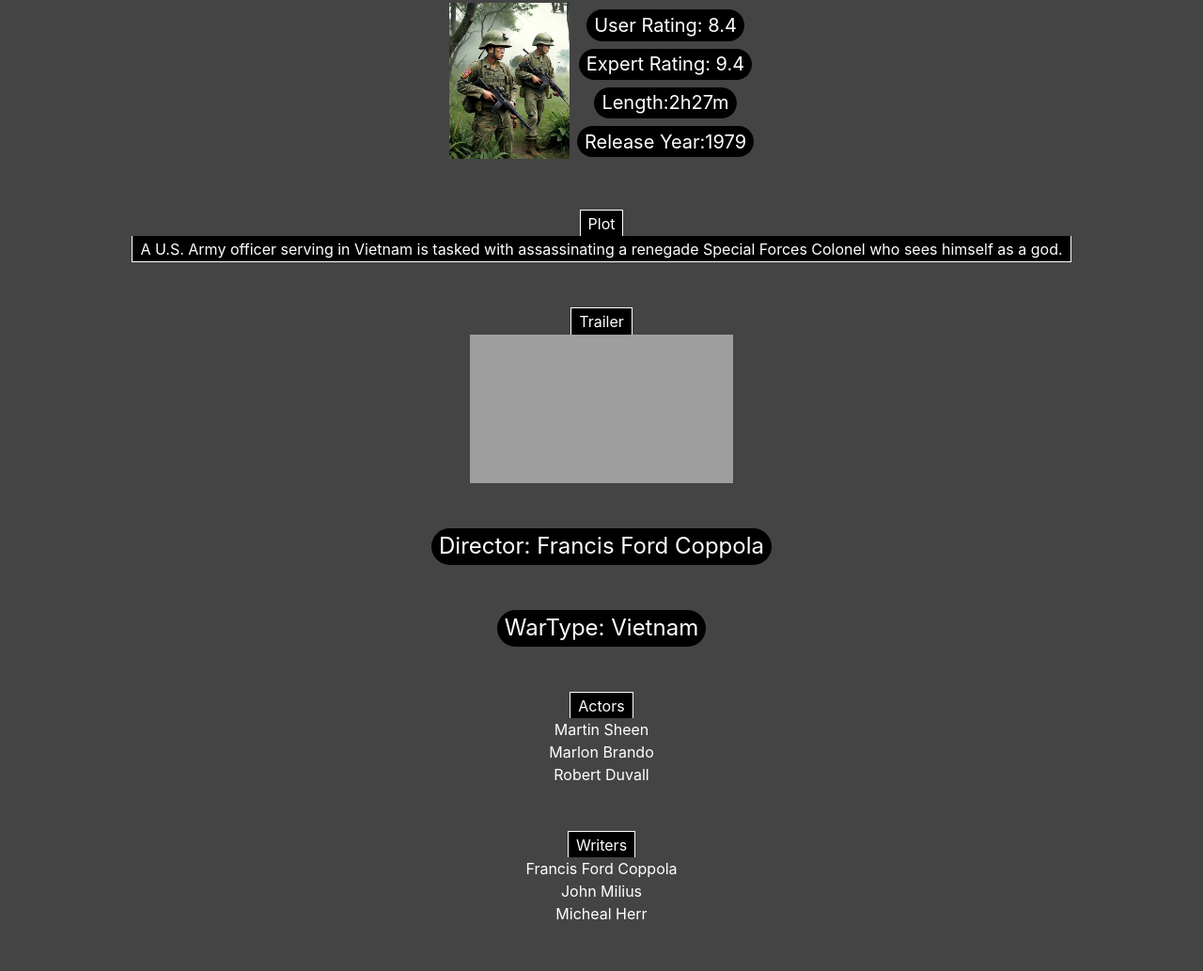
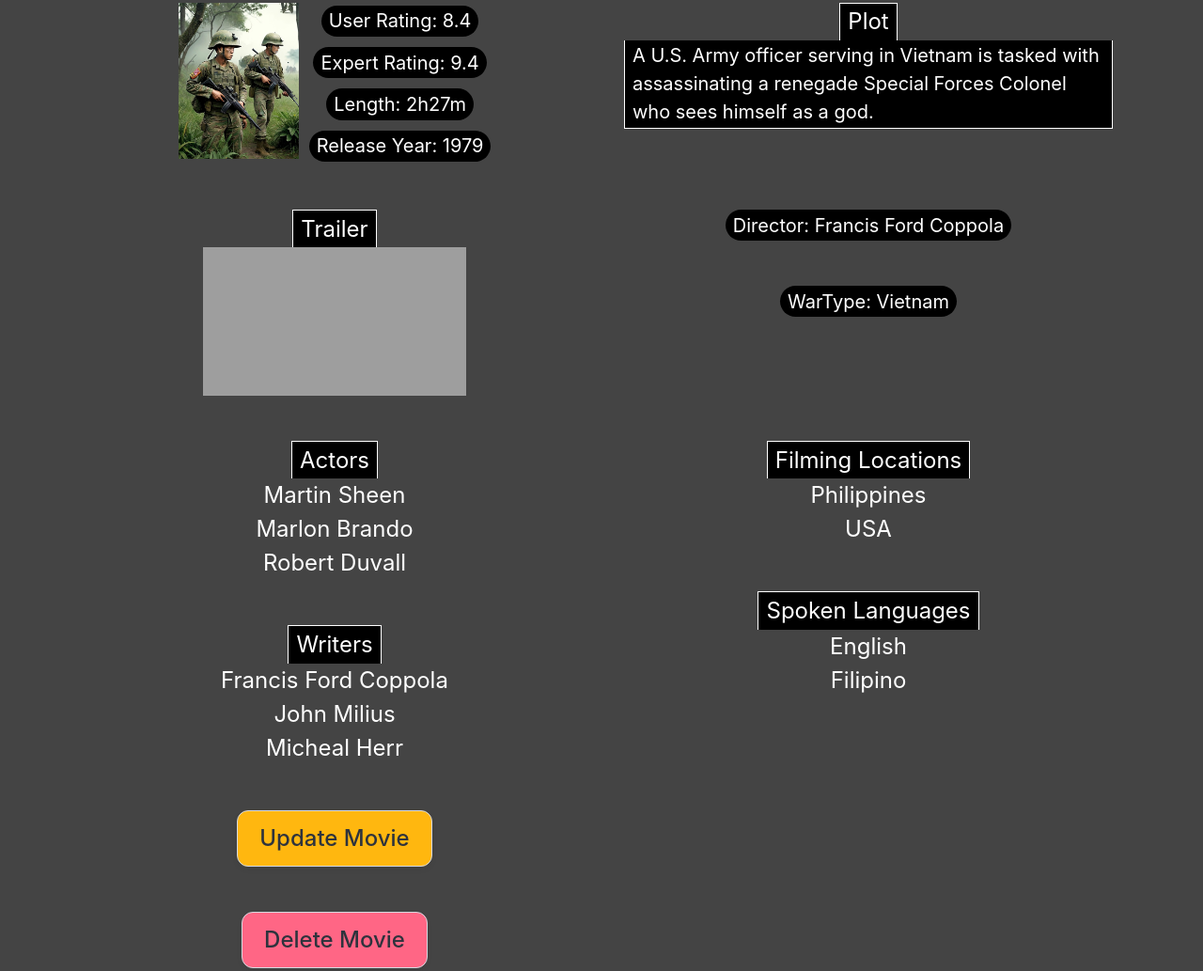
Before and after one commit to chas-academy/u06-vanilla-frontend-ViktorTheVariable, a website: page html/movie.html in a window 1280 px wide. Shown: the part 321-1354 px from the top of the page at 94% size. Drawn offline with Linux system fonts and the light colour scheme; grey boxes are pictures that could not be loaded.

Commit message:
added remaining dummy content and completed design in movie.html. changed name on all-movies.css to index.css

```diff
--- a/css/movie.css
+++ b/css/movie.css
@@ -6,7 +6,7 @@
 }
 
 .myMovie-gap {
-    gap: 0.5rem;
+    gap: 0.7rem;
 }
 
 .myPlot {
--- a/html/movie.html
+++ b/html/movie.html
@@ -19,7 +19,8 @@
     <div class="myMain is-flex is-justify-content-center">
         <h2 class="myMain-title is-size-2-fullhd is-size-3-desktop is-size-4">Apocalypse Now</h2>
     </div>
-    <div class="section myMain-gap is-flex is-flex-direction-column">
+    <div class="fixed-grid has-1-cols has-2-cols-tablet has-3-cols-widescreen section">
+        <div class="myMain-gap grid">
             <div id="image-container" class="myMovie-gap is-flex is-justify-content-center is-align-items-center">
                 <div class="is-128x128">
                     <img id="movie-image" src="../static/images/apocalypse_now.jpg" alt="Apocalypse Now" width="128" height="128">
@@ -27,20 +28,20 @@
                 <div class="myMovie-gap is-flex is-flex-direction-column is-align-items-center">
                     <p id="user-rating" class="myDetail-text is-size-5-widescreen is-size-6-tablet is-size-7">User Rating: <span>8.4</span></p>
                     <p id="expert-rating" class="myDetail-text is-size-5-widescreen is-size-6-tablet is-size-7">Expert Rating: <span>9.4</span></p>
-                <p id="length" class="myDetail-text is-size-5-widescreen is-size-6-tablet is-size-7">Length:2h27m</p>
-                <p id="release-year" class="myDetail-text is-size-5-widescreen is-size-6-tablet is-size-7">Release Year:1979</p>
+                    <p id="length" class="myDetail-text is-size-5-widescreen is-size-6-tablet is-size-7">Length: <span>2h27m</span></p>
+                    <p id="release-year" class="myDetail-text is-size-5-widescreen is-size-6-tablet is-size-7">Release Year: <span>1979</span></p>
                 </div>
             </div>
             <div id="plot-container" class="is-flex is-flex-direction-column is-align-items-center">
-            <h4 class="myPlot myPlot-title">Plot</h4>
-            <p class="myPlot myPlot-text">
+                <h4 class="myPlot myPlot-title is-size-4-tablet is-size-5">Plot</h4>
+                <p class="myPlot myPlot-text is-size-5-tablet is-size-6">
                     A U.S. Army officer serving in Vietnam is tasked
                     with assassinating a renegade Special Forces
                     Colonel who sees himself as a god.
                 </p>
             </div>
             <div id="trailer-container" class="is-flex is-flex-direction-column is-align-items-center">
-            <h4 class="myPlot myPlot-title">Trailer</h4>
+                <h4 class="myPlot myPlot-title is-size-4-tablet is-size-5">Trailer</h4>
                 <iframe width="280" height="158"
                     src="https://www.youtube.com/embed/9l-ViOOFH-s?si=0pTUl68E8fXXqjE3"
                     title="YouTube video player"
@@ -49,25 +50,41 @@
                 </iframe>
             </div>
             <div id="director-container" class="myMain-gap is-flex is-flex-direction-column is-align-items-center">
-            <p class="myDetail-text is-size-4-widescreen is-size-5-tablet is-size-6">Director: Francis Ford Coppola</p>
-            <p class="myDetail-text is-size-4-widescreen is-size-5-tablet is-size-6">WarType: Vietnam</p>
+                <p class="myDetail-text is-size-4-fullhd is-size-5-tablet is-size-6">Director: Francis Ford Coppola</p>
+                <p class="myDetail-text is-size-4-fullhd is-size-5-tablet is-size-6">WarType: Vietnam</p>
             </div>
             <div id="cast-container" class="myMain-gap is-flex is-flex-direction-column is-align-items-center">
                 <div id="actors-container" class="is-flex is-flex-direction-column is-align-items-center">
-                <h4 class="myPlot myPlot-title">Actors</h4>
-                <p class="myCast-text">Martin Sheen</p>
-                <p class="myCast-text">Marlon Brando</p>
-                <p class="myCast-text">Robert Duvall</p>
+                    <h4 class="myPlot myPlot-title is-size-4-tablet is-size-5">Actors</h4>
+                    <p class="myCast-text is-size-4-tablet is-size-5">Martin Sheen</p>
+                    <p class="myCast-text is-size-4-tablet is-size-5">Marlon Brando</p>
+                    <p class="myCast-text is-size-4-tablet is-size-5">Robert Duvall</p>
                 </div>
                 <div id="writers-container" class="is-flex is-flex-direction-column is-align-items-center">
-                <h4 class="myPlot myPlot-title">Writers</h4>
-                <p class="myCast-text">Francis Ford Coppola</p>
-                <p class="myCast-text">John Milius</p>
-                <p class="myCast-text">Micheal Herr</p>
+                    <h4 class="myPlot myPlot-title is-size-4-tablet is-size-5">Writers</h4>
+                    <p class="myCast-text is-size-4-tablet is-size-5">Francis Ford Coppola</p>
+                    <p class="myCast-text is-size-4-tablet is-size-5">John Milius</p>
+                    <p class="myCast-text is-size-4-tablet is-size-5">Micheal Herr</p>
+                </div>
+            </div>
+            <div id="production-container" class="myMain-gap is-flex is-flex-direction-column is-align-items-center">
+                <div id="contry-container" class="is-flex is-flex-direction-column is-align-items-center">
+                    <h4 class="myPlot myPlot-title is-size-4-tablet is-size-5">Filming Locations</h4>
+                    <p class="myCast-text is-size-4-tablet is-size-5">Philippines</p>
+                    <p class="myCast-text is-size-4-tablet is-size-5">USA</p>
+                </div>
+                <div id="language-container" class="is-flex is-flex-direction-column is-align-items-center">
+                    <h4 class="myPlot myPlot-title is-size-4-tablet is-size-5">Spoken Languages</h4>
+                    <p class="myCast-text is-size-4-tablet is-size-5">English</p>
+                    <p class="myCast-text is-size-4-tablet is-size-5">Filipino</p>
+                </div>
+            </div>
+            <div id="admin-container" class="myMain-gap is-flex is-flex-direction-column is-align-items-center">
+                <a href="update-movie.html" id="update-movie" class="has-background-warning button is-large is-responsive">Update Movie</a>
+                <a href="index.html" id="delete-movie" class="has-background-danger button is-large is-responsive">Delete Movie</a>
             </div>
         </div>
     </div>
-
 </main>
 
 <footer-component></footer-component>
```
Also changed, not shown: html/index.html (+1 -1 lines), css/index.css (renamed from css/all-movies.css). Lines whose indentation alone changed are shown as unchanged.
